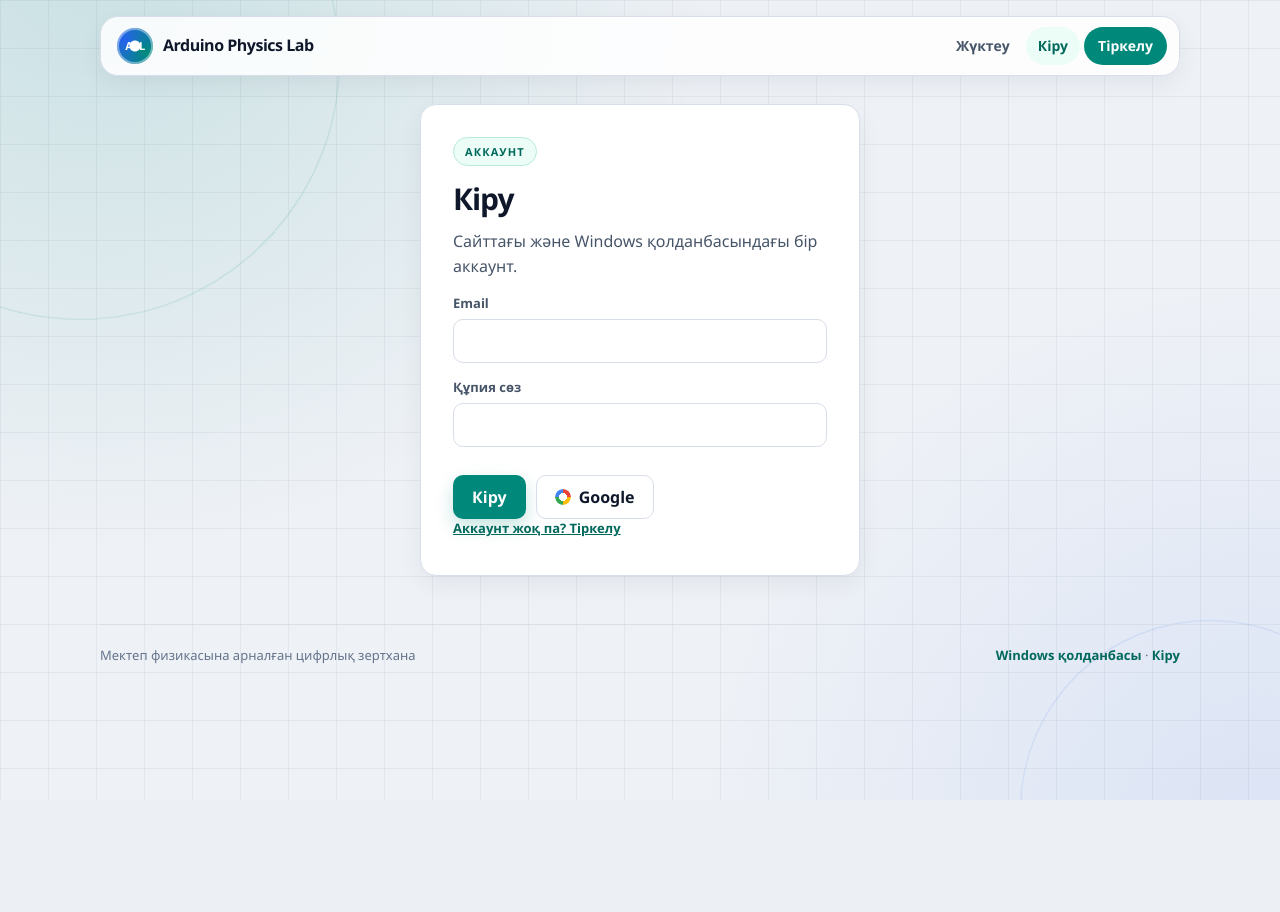
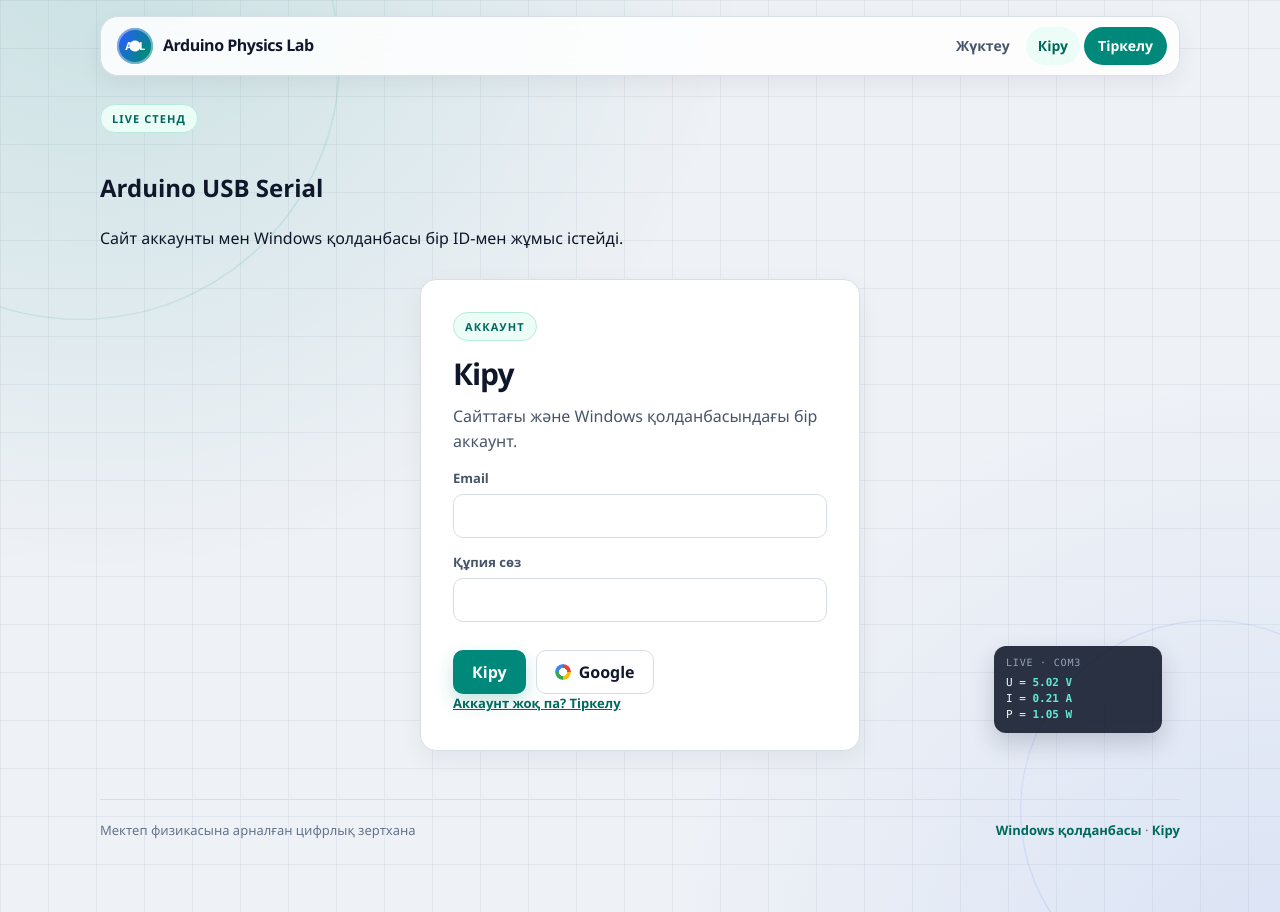
Before and after one commit to bibaermek-stack/ArduinoPhysicsLab, a FastAPI app: page /login in a window 1280 px wide. Before the commit the page ends 800 px from the top, so only its background shows below. Run offline with FastAPI, Linux system fonts and the light colour scheme; data that the repository does not hold is empty; some libraries are stand-ins or nearby versions.

Commit message:
Web: split-panel login layout

```diff
--- a/server/app/web/templates/login.html
+++ b/server/app/web/templates/login.html
@@ -1,6 +1,18 @@
 {% extends "base.html" %}
-{% block title %}Кіру · Arduino Physics Lab{% endblock %}
+{% block title %}Kіру · Arduino Physics Lab{% endblock %}
 {% block body %}
+<section class="auth-shell">
+  <aside class="auth-panel" aria-hidden="true">
+    <span class="kicker">Live стенд</span>
+    <h2>Arduino USB Serial</h2>
+    <p>Сайт аккаунты мен Windows қолданбасы бір ID-мен жұмыс істейді.</p>
+    <div class="lab-readout static">
+      <span>Live · COM3</span>
+      U = <b>5.02 V</b><br>
+      I = <b>0.21 A</b><br>
+      P = <b>1.05 W</b>
+    </div>
+  </aside>
   <form class="auth" method="post" action="/login">
     <span class="kicker">Аккаунт</span>
     <h1>Кіру</h1>
@@ -16,4 +28,5 @@
     </div>
     <p class="hint"><a href="/register">Аккаунт жоқ па? Тіркелу</a></p>
   </form>
+</section>
 {% endblock %}
```
Lines whose indentation alone changed are shown as unchanged.
